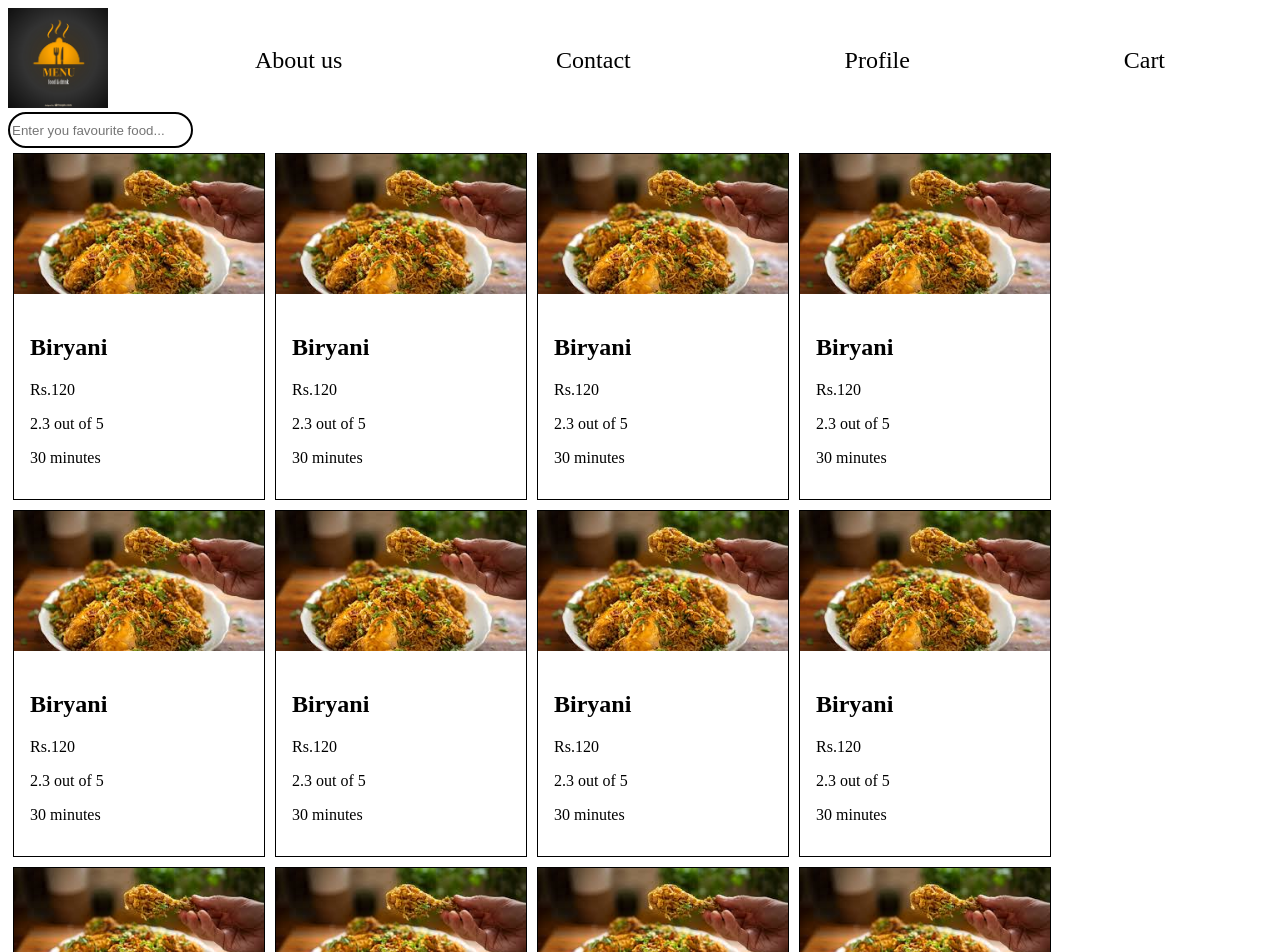
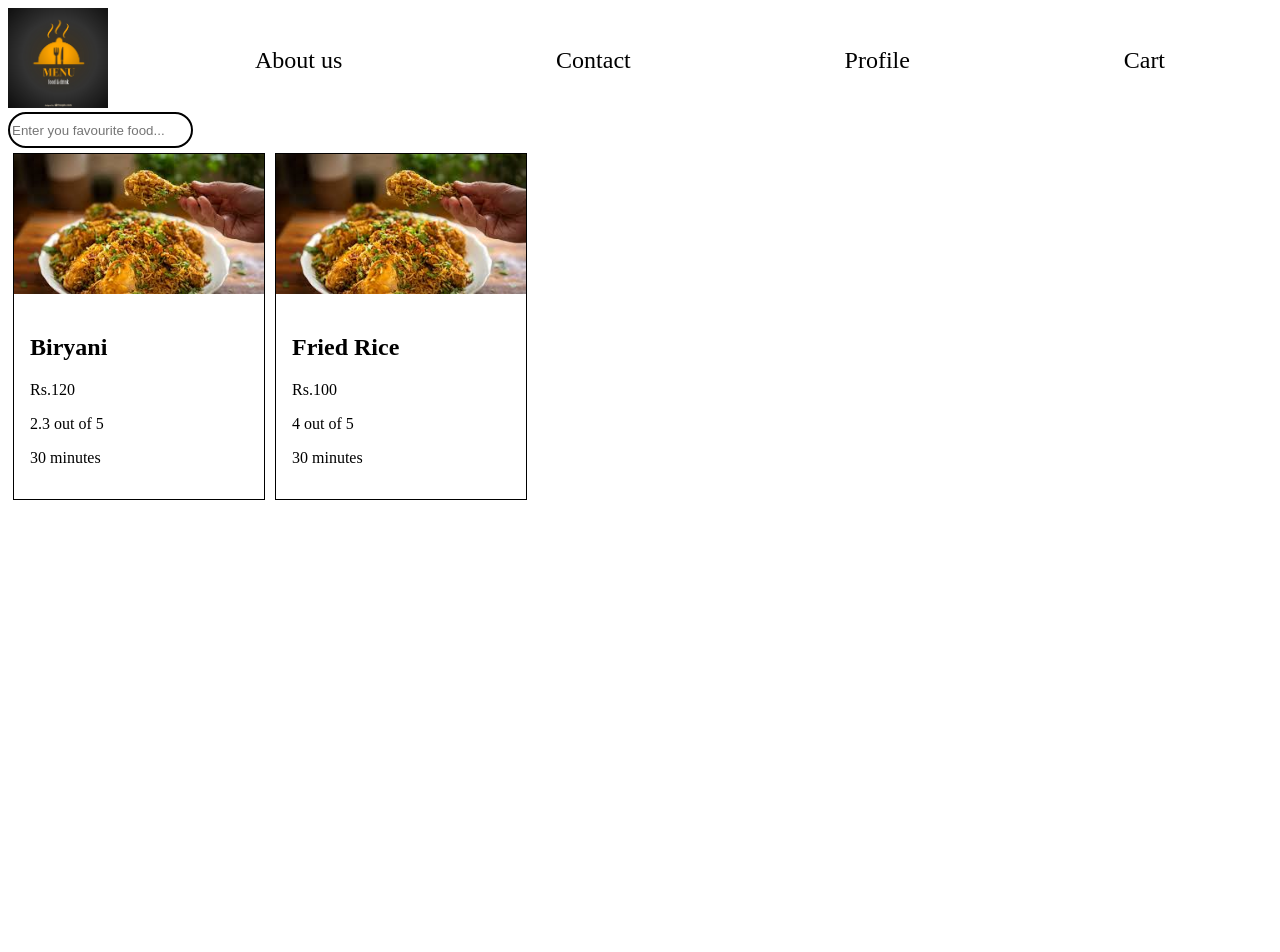
Before and after one commit to SinBin10/React, a React (Vite) app: page / in a window 1280 px wide. Shown: the top 952 px of the page. After the commit the page ends 800 px from the top, so only its background shows below. Built offline with nearby package versions, Linux system fonts and the light colour scheme.

Commit message:
Implementing Props.

```diff
--- a/App.js
+++ b/App.js
@@ -18,7 +18,7 @@ import biryani from "/Images/biryani.jpeg";
 
 const List = () => {
   return (
-    <ul class="list">
+    <ul className="list">
       <li>
         <a href="#">About us</a>
       </li>
@@ -46,16 +46,17 @@ const Heading = () => {
   );
 };
 
-const Card = () => {
+const Card = (props) => {
+  console.log(props)
   return (
     <div className="card">
       <div>
         <img className="card-img" src={biryani} alt="biryani" />
       </div>
       <div className="card-body">
-        <h2>Biryani</h2>
-        <p>Rs.120</p>
-        <p>2.3 out of 5</p>
+        <h2>{props.dish}</h2>
+        <p>{props.price}</p>
+        <p>{props.rating + " out of 5"}</p>
         <p>30 minutes</p>
       </div>
     </div>
@@ -67,23 +68,13 @@ const Body = () => {
     <div>
       <input
         type="text"
-        class="search"
+        className="search"
         name="search"
         placeholder="Enter you favourite food..."
       />
       <div className="card-container">
-        <Card />
-        <Card />
-        <Card />
-        <Card />
-        <Card />
-        <Card />
-        <Card />
-        <Card />
-        <Card />
-        <Card />
-        <Card />
-        <Card />
+        <Card dish="Biryani" price="Rs.120" rating="2.3" />
+        <Card dish="Fried Rice" price="Rs.100" rating="4" />
       </div>
     </div>
   );
```
